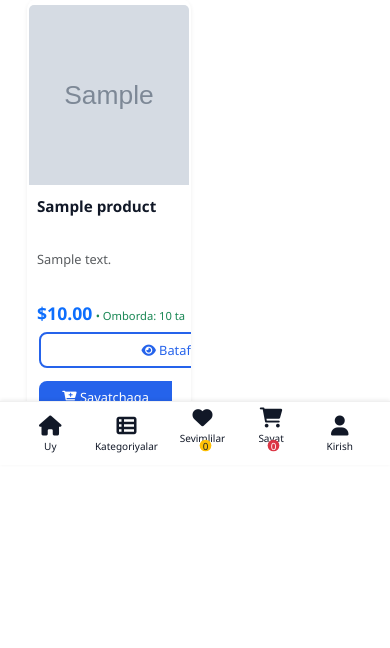
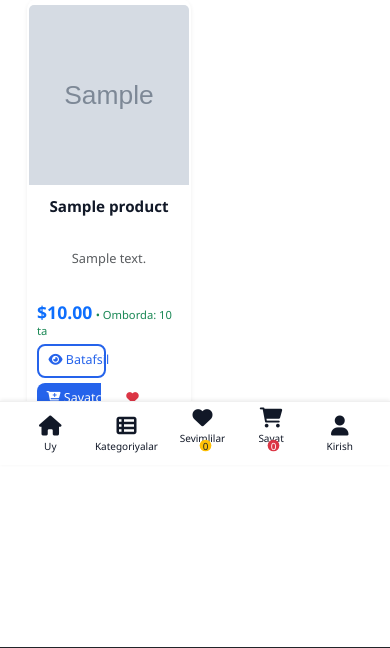
Before and after one commit to usnatdinov02/online-dokon, a Django app: page /products/ in a window 390 px wide. Shown: the part 379-1027 px from the top of the page. Run offline with Django 5.2, Linux system fonts and the light colour scheme; tables that the repository leaves empty hold one stand-in row (values such as "Sample post"); grey boxes marked "Sample" are stand-in pictures; data that the repository does not hold is empty.

Commit message:
Make product/category buttons compact on mobile (side-by-side inside 2-column layout)

```diff
--- a/setting/templates/products.html
+++ b/setting/templates/products.html
@@ -172,15 +172,27 @@
                 line-clamp: 2;
             }
 
+            /* Make action buttons compact on small screens while keeping 2-column grid */
             .product-card .d-flex {
-                flex-direction: column;
-                gap: 0.4rem;
+                /* place buttons side-by-side when possible, wrap if needed */
+                flex-direction: row;
+                flex-wrap: wrap;
+                gap: 0.35rem;
+                justify-content: flex-start;
+                align-items: center;
             }
 
             .product-card .d-flex .btn {
-                width: 100%;
-                font-size: 0.8rem;
-                padding: 0.4rem 0.5rem;
+                width: auto;
+                display: inline-block;
+                font-size: 0.78rem;
+                padding: 0.35rem 0.6rem;
+                margin: 0;
+                min-width: 0;
+                max-width: 48%; /* two buttons side-by-side inside a half-width card */
+                box-sizing: border-box;
+                white-space: nowrap;
+                text-align: center;
             }
 
             .product-card .card-img-top {
```
Also changed, not shown: setting/templates/category_products.html (+16 -5 lines).
